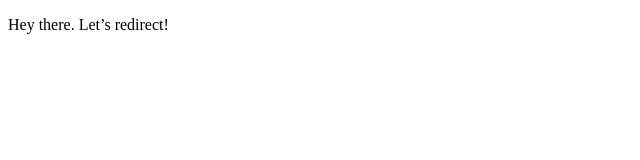
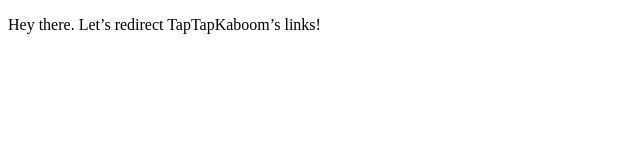
Before and after one commit to radrich/ttkb.me, a plain HTML site: page index.html in a window 1280 px wide. Shown: the whole page, without its empty margins (0-640 px from the left). Drawn offline with Linux system fonts and the light colour scheme.

Commit message:
Update index.html

```diff
--- a/index.html
+++ b/index.html
@@ -3,11 +3,11 @@
 <head>
 	<meta charset="utf-8">
 	<meta name="viewport" content="width=device-width, initial-scale=1">
-	<title>Redirect Me</title>
+	<title>TapTapKaboom Redirection Service</title>
 </head>
 <body>
 
-	<p>Hey there. Let’s redirect!</p>
+	<p>Hey there. Let’s redirect TapTapKaboom’s links!</p>
 
 </body>
 </html>
```
